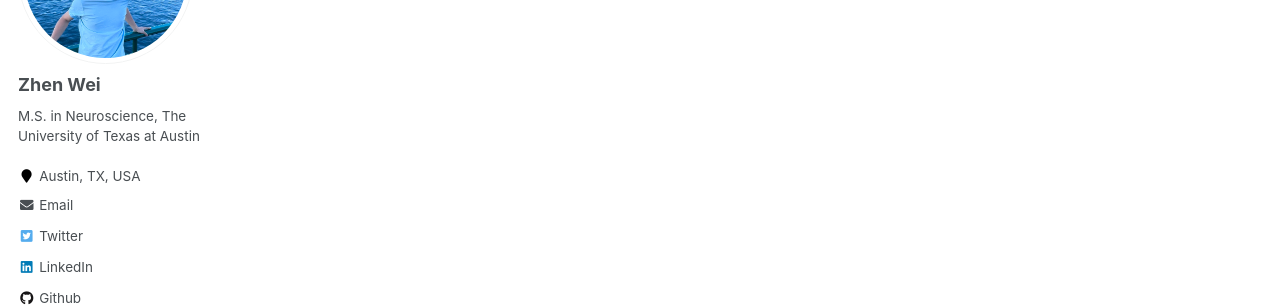
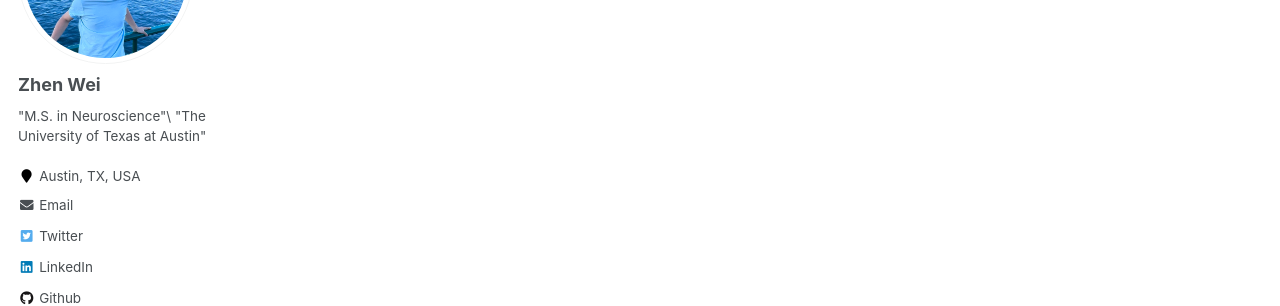
Before and after one commit to zhenwei-psych/zhenwei-psych.github.io, a Jekyll site: the page built from _pages/category-archive.html, in a window 1280 px wide. Shown: the part 229-535 px from the top of the page. Built offline with Jekyll 4.4.1, drawn with Linux system fonts in a browser that asks for light colours.

```diff
--- a/_config.yml
+++ b/_config.yml
@@ -82,7 +82,9 @@ analytics:
 author:
   name             : "Zhen Wei"
   avatar           : "profile(2).jpg"
-  bio              : "M.S. in Neuroscience, The University of Texas at Austin"
+  bio              : |
+                      "M.S. in Neuroscience"\
+                      "The University of Texas at Austin"
   location         : "Austin, TX, USA"
   employer         :
   pubmed           :
@@ -109,7 +111,7 @@ author:
   stackoverflow    : # http://stackoverflow.com/users/123456/username
   steam            :
   tumblr           :
-  twitter          : "@12345"
+  twitter          : ""
   vine             :
   weibo            :
   xing             :
```
